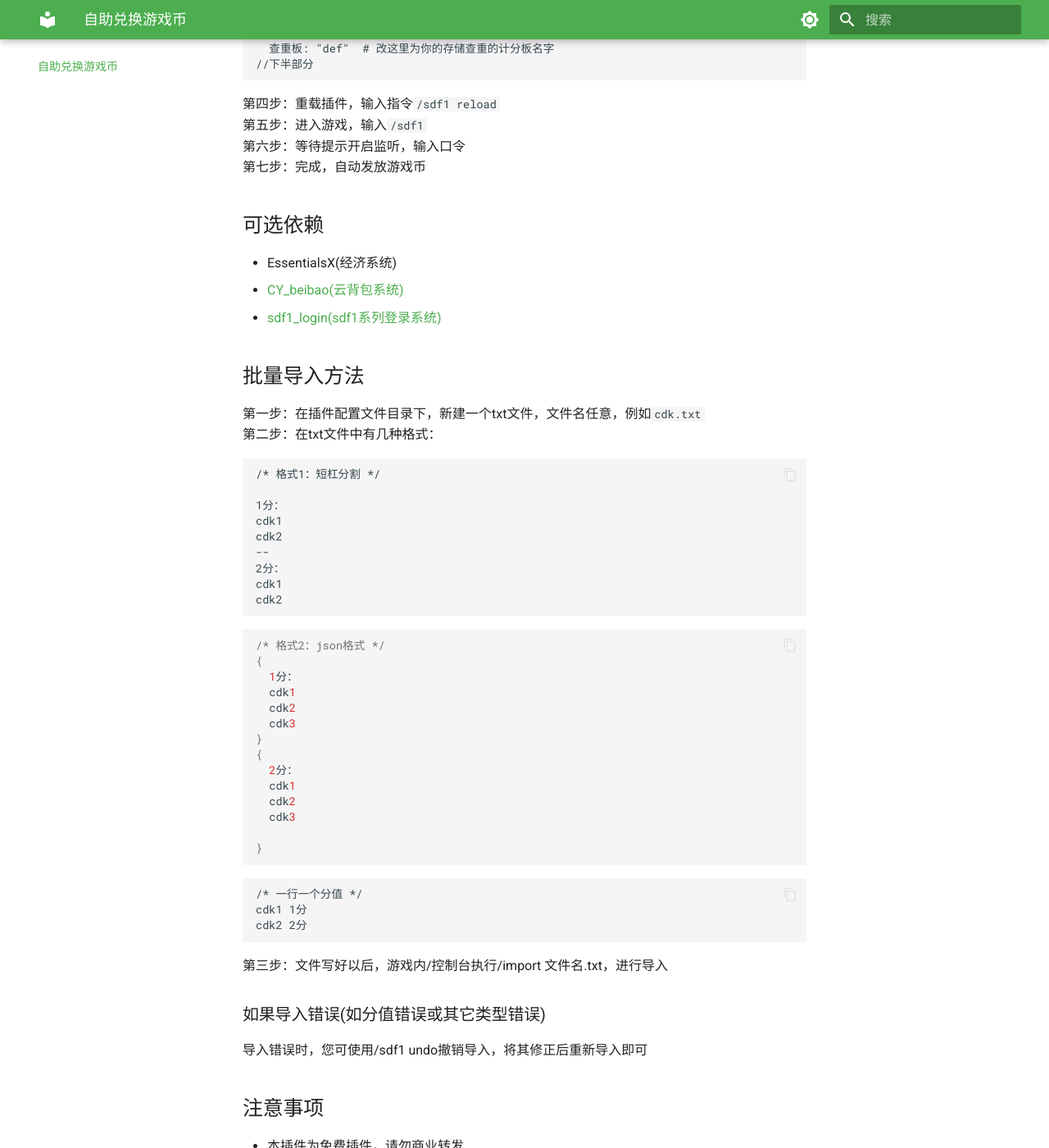
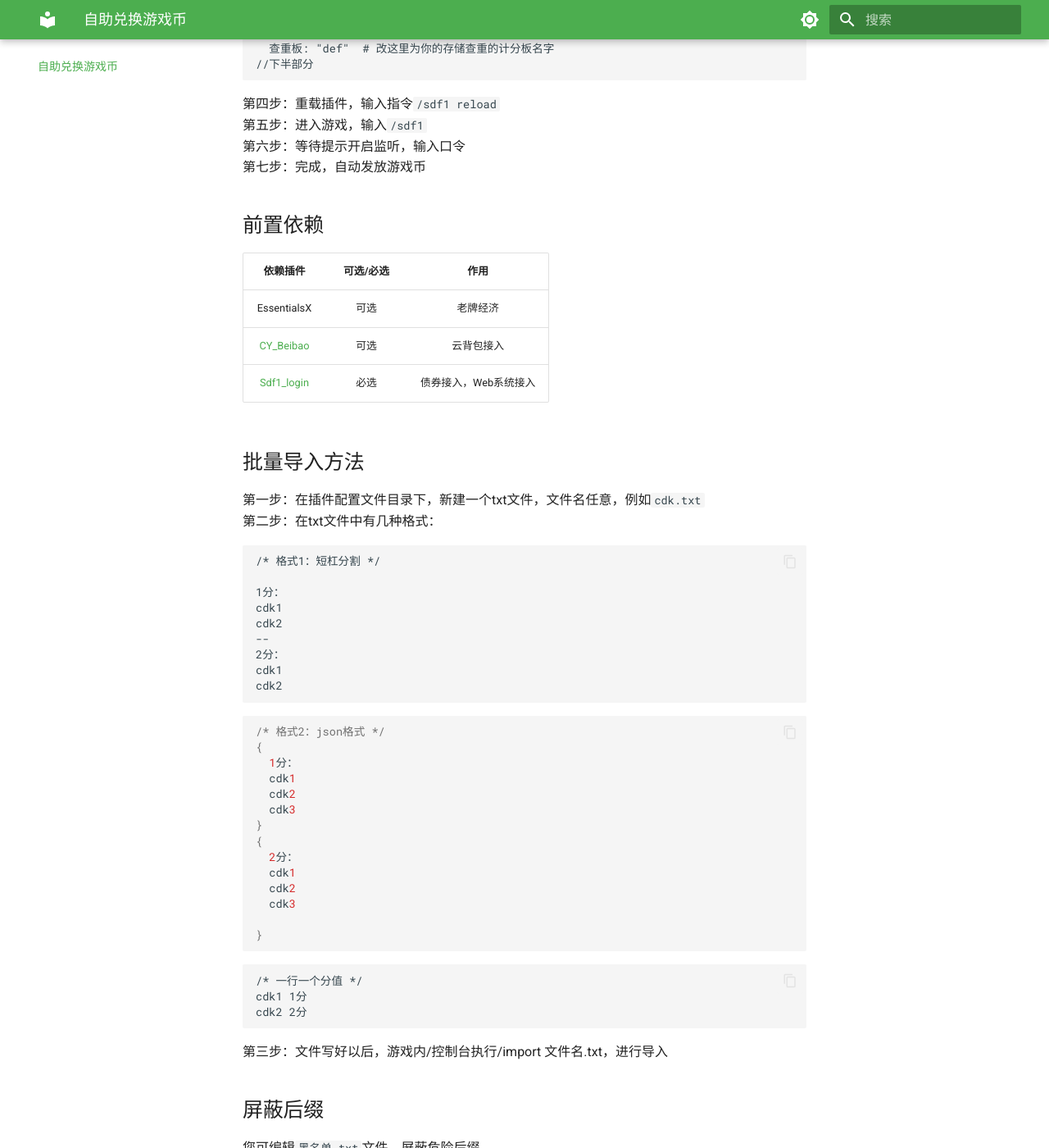
Before and after one commit to ypsdf1/caoyuanwiki, an MkDocs documentation site: the page built from docs/sdf1.md, in a window 1280 px wide and 1400 px high, scrolled down 955 px. Shown: the whole window at 82% size. Built offline with MkDocs 1.6.1 and Material for MkDocs 9.7.7, drawn with Linux system fonts in a browser that asks for light colours; some of the changed text lies outside the part shown.

Commit message:
docs: 更新sdf1文档

````diff
--- a/docs/sdf1.md
+++ b/docs/sdf1.md
@@ -30,10 +30,13 @@ sdf1插件是由草原探险服务器定制插件，主要作用是cdk激活兑
 第六步：等待提示开启监听，输入口令<br>
 第七步：完成，自动发放游戏币
 
-## 可选依赖
-- EssentialsX(经济系统)
-- [CY_beibao(云背包系统)](beibao.md)
-- [sdf1_login(sdf1系列登录系统)](sdf1_login.md)
+## 前置依赖
+
+| 依赖插件 | 可选/必选 | 作用 |
+| :---: | :---: | :---: |
+| EssentialsX | 可选 | 老牌经济 |
+| [CY_Beibao](beibao.md) | 可选 | 云背包接入 |
+| [Sdf1_login](sdf1_login.md) | 必选 | 债券接入，Web系统接入 |
 
 ## 批量导入方法
 第一步：在插件配置文件目录下，新建一个txt文件，文件名任意，例如`cdk.txt`<br>
@@ -72,17 +75,19 @@ cdk2 2分
 ```
 第三步：文件写好以后，游戏内/控制台执行/import 文件名.txt，进行导入
 
+## 屏蔽后缀
+您可编辑`黑名单.txt`文件，屏蔽危险后缀。
+```txt
+.sh # 一行一个
+.bat # 一行一个
+
+```
+
+文件后缀匹配**黑名单**的，插件导入时，会自动跳过
+
 ### 如果导入错误(如分值错误或其它类型错误)
 导入错误时，您可使用/sdf1 undo撤销导入，将其修正后重新导入即可
 
 ## 注意事项
 - 本插件为免费插件，请勿商业转发
 - 本插件为草原探险服务器定制插件，体验最新版、内测版建议您游玩草原探险服务器或加入我们的[官方群981954292](http://qm.qq.com/cgi-bin/qm/qr?_wv=1027&k=ftGx3Ac2pd8IbWV5WZmoIrVHRXgGUb2a&authKey=DLTKLbiInzZe0pegvDtXbTVXeLJ6TAaPtHd3ol8p5adiljTSzzEp8hHU%2BLA4kBT4&noverify=0&group_code=981954292)获取。
-
-## 下载地址：
-[官方下载](https://pan.ypshidifu.cn/s/n6hG)<br>
-[bbsmc分流](https://bbsmc.net/plugin/sdf1money)
-
-## 插件源码：
-- [github](https://github.com/ypsdf1/sdf1_plugn)
-- [gitee](https://gitee.com/nihaoshidifu/sdf1_plugn)
````
